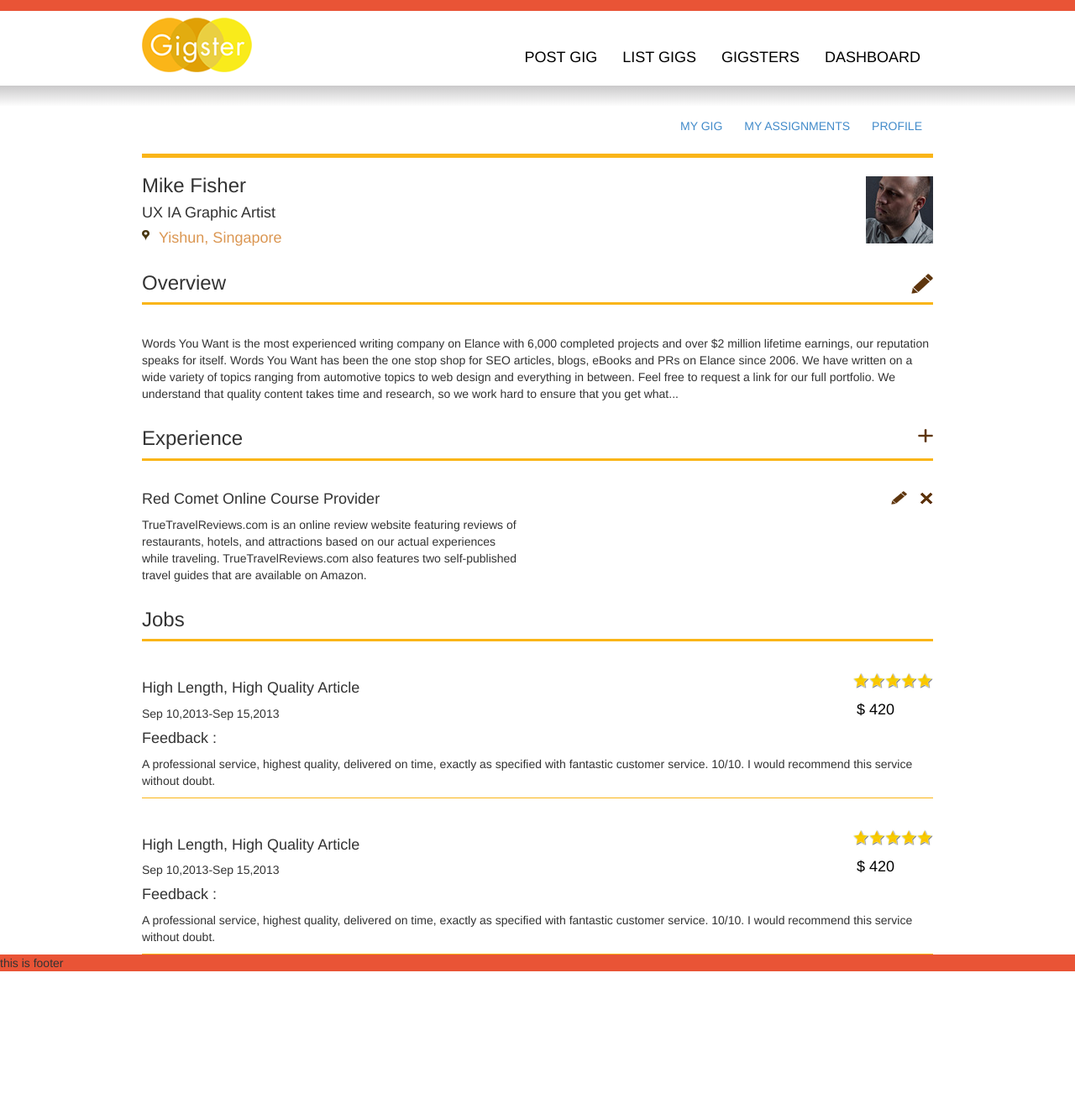
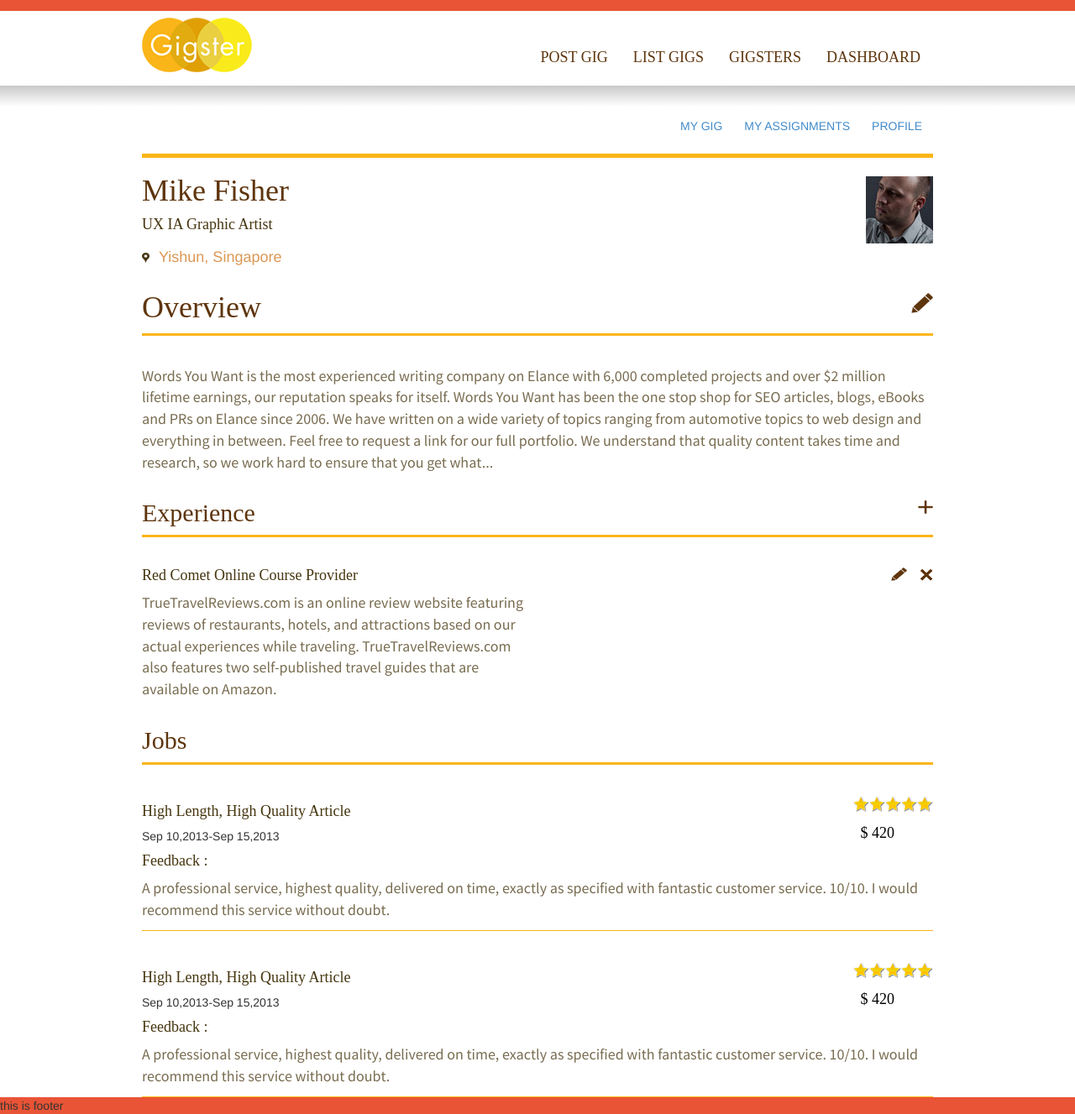
Before and after one commit to ParashuOmkarsoft/gigster2, a PHP site: page /bootstrap/profile.html in a window 1280 px wide. Shown: the whole page at 84% size. Before the commit the page ends 1157 px from the top, so only its background shows below. Run offline with PHP 8.4, Linux system fonts and the light colour scheme; some libraries are stand-ins or nearby versions.

Commit message:
font family added

```diff
--- a/bootstrap/css/style.css
+++ b/bootstrap/css/style.css
@@ -22,7 +22,7 @@ font-style: normal;
 @font-face {
 font-family: 'source_sans_proregular';
 src: url('../fonts/sourcesanspro-regular-webfont.eot');
-src: url('../fonts/sourcesanspro-regular-webfont.eot?#iefix') format('embedded-opentype'), url('../fonts/sourcesanspro-regular-webfont.woff') format('woff'), url('../fonts/sourcesanspro-regular-webfont.ttf') format('truetype'), url('../fonts/sourcesanspro-regular-webfont.svg#source_sans_proregular') format('svg');
+src: url('../fonts/sourcesanspro-regula 'source_sans_proregular';font-size: 18px;r-webfont.eot?#iefix') format('embedded-opentype'), url('../fonts/sourcesanspro-regular-webfont.woff') format('woff'), url('../fonts/sourcesanspro-regular-webfont.ttf') format('truetype'), url('../fonts/sourcesanspro-regular-webfont.svg#source_sans_proregular') format('svg');
 font-weight: normal;
 font-style: normal;
 }
@@ -37,16 +37,23 @@ header img{margin: 8px 0px 16px 0px;}
     background: -o-linear-gradient(#cac9ca, white); /* For Opera 11.1 to 12.0 */
     background: -moz-linear-gradient(#cac9ca, white); /* For Firefox 3.6 to 15 */
     background: linear-gradient(#cac9ca, white); /* Standard syntax (must be last) */}
-.navbar-nav a {/* font-family: 'source_sans_prosemibold'; */
-color: black;
+.navbar-nav a {font-family: 'source_sans_probold';
+	color: #5e350d;
 font-size: 18px;}
+body p{color: #786c50;font-family: 'source_sans_proregular';font-size: 18px; }
+body h4{color: #45350f;font-size: 18px;font-family: 'source_sans_probold'; }
 .container{max-width: 942px;width: 100%;margin: auto;padding: 0px;}
 section li{float: left;margin: 13px;list-style-type: none;}
 #firstsection{border-top: 5px solid #fab518;border-bottom: 3px solid #fab518;}
+#firstsection h3{font-family: 'source_sans_probold'; font-size: 36px;color: #5e350d}
+#firstsection h4{font-family: 'source_sans_probold'; font-size: 18px;color: #45350f}
 #firstsection img{float: right;
 	margin-top: 22px;}
-#map{background: url("../images/map.png") no-repeat;color:  #db9753;padding-left: 20px;}
+#title{color: #45350f;font-size: 30px;font-family: 'source_sans_prosemibold'; }
+#map{background: url("../images/map.png") no-repeat 0px 4px;color:  #db9753;padding-left: 20px;font-size: 18px;}
 .secondsection{border-bottom: 3px solid #fab518;margin-top: 36px;}
+.secondsection h3{font-family: 'source_sans_probold'; font-size: 30px;color: #5e350d}
+.thirdsection h3{font-family: 'source_sans_probold'; font-size: 30px;color: #5e350d}
 .secondsection img{float: right;
 	margin-top: 22px;}
 .thirdsection{border-bottom: 3px solid #fab518;}
--- a/bootstrap/profile.html
+++ b/bootstrap/profile.html
@@ -52,14 +52,14 @@
           <div class="col-md-6">
             <h3>Mike Fisher</h3>
             <h4>UX IA Graphic Artist</h4>
-            <h4 id="map">Yishun, Singapore</h4>
+            <h2 id="map">Yishun, Singapore</h2>
           </div>
           <div class="col-md-6">
             <img src="images/person1.jpg">
           </div>
       </div>
       <div class="row">
-            <div class="col-md-6"><h3>Overview</h3></div>
+            <div class="col-md-6"><h3 id="title">Overview</h3></div>
             <div class="col-md-6"><img src="images/pencil.png"></div>
       </div>
     </section>
```
